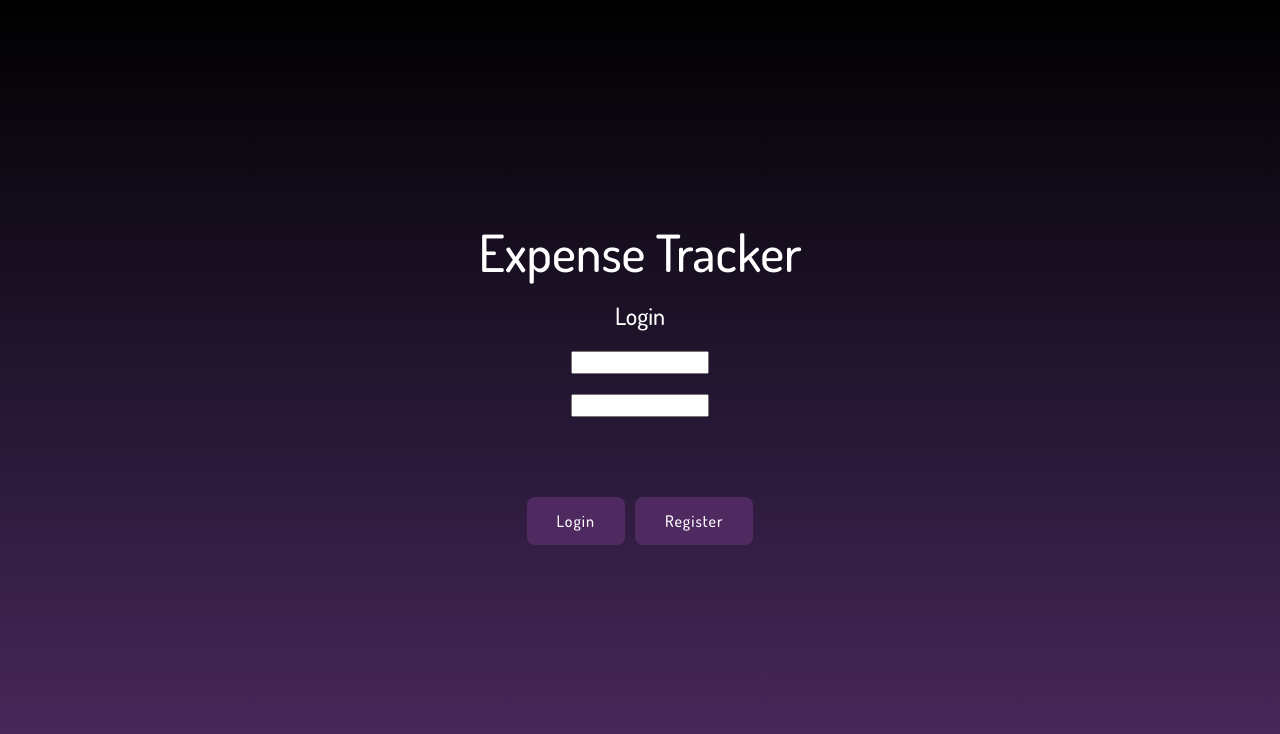
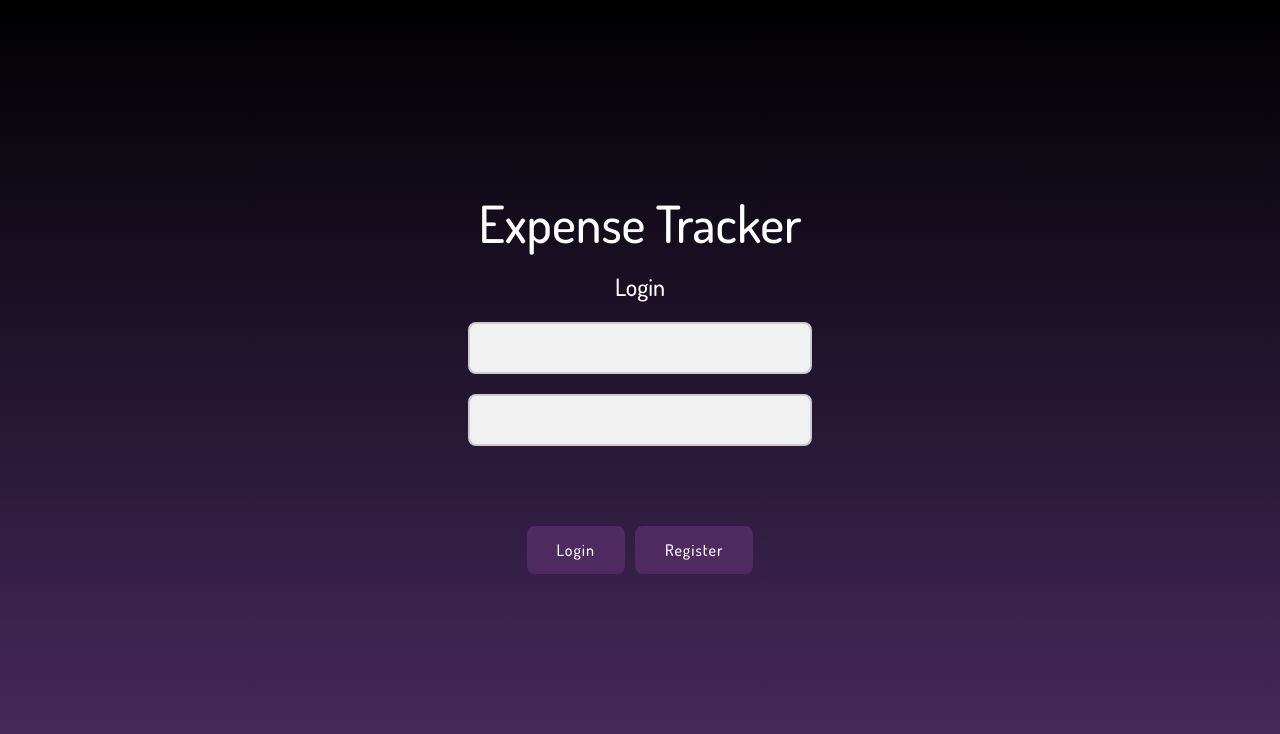
Before and after one commit to adamljouad/special-potato, a React (Vite) app: page / in a window 1280 px wide. Shown: the top 734 px of the page. Built offline with nearby package versions, Linux system fonts and the light colour scheme.

Commit message:
feat: improve login and dashboard UI with styled input fields, date display, and enhanced button interactions

```diff
--- a/src/App.css
+++ b/src/App.css
@@ -116,3 +116,39 @@
   outline: none;
   box-shadow: 0 0 0 3px rgba(76, 66, 158, 0.5);
 }
+
+.username-input {
+  width: 300px;
+  padding: 14px 20px;
+  margin-bottom: 20px;
+  font-size: 16px;
+  background-color: #f1f1f1;
+  border: 2px solid #ccc;
+  border-radius: 8px;
+  font-weight: bold;
+  transition: all 0.3s ease;
+}
+
+.username-input:focus {
+  outline: none;
+  border-color: #4f2a61;
+  background-color: #e6e6e6;
+}
+
+.password-input {
+  width: 300px;
+  padding: 14px 20px;
+  margin-bottom: 20px;
+  font-size: 16px;
+  background-color: #f1f1f1;
+  border: 2px solid #ccc;
+  border-radius: 8px;
+  font-weight: bold;
+  transition: all 0.3s ease;
+}
+
+.password-input:focus {
+  outline: none;
+  border-color: #4f2a61;
+  background-color: #e6e6e6;
+}
--- a/src/components/dashboard.css
+++ b/src/components/dashboard.css
@@ -36,6 +36,7 @@ p {
 .app-title {
   margin-left: 10px;
   margin-right: 10px;
+  margin-bottom: 20px;
   background: linear-gradient(#ffffff 0%, #bc75ff 60%, #4f2a61 100%);
   -webkit-background-clip: text;
   background-clip: text;
@@ -87,6 +88,7 @@ p {
 .container {
   display: flex;
   justify-content: center;
+  margin-top: 50px;
 }
 
 input {
--- a/src/components/dashboard.jsx
+++ b/src/components/dashboard.jsx
@@ -7,9 +7,18 @@ function Dashboard() {
   const [purchases, setPurchases] = useState([]);
   const [purchaseAmount, setPurchaseAmount] = useState('');
   const [purchaseCategory, setPurchaseCategory] = useState('Groceries');
-  const [purchaseDate, setPurchaseDate] = useState()
+  const [purchaseDate, setPurchaseDate] = useState();
+  const [categoryTotal, setCategoryTotal] = useState(0);
   let [total, setTotal] = useState(0);
   const navigate = useNavigate();
+
+  const today = new Date(Date.now())
+  useEffect(() => {
+    setPurchaseDate(today)
+  }, [])
+  const day = today.getDate();
+  const month = today.getMonth() + 1;
+  const year = today.getFullYear();
 
   const formatDate = (dateString) => {
     if (!dateString) return '';
@@ -62,6 +71,7 @@ function Dashboard() {
     setTotal(newTotal);
   }, [purchases]);
 
+
   const resetPurchases = () => {
     setPurchases([]);
     localStorage.removeItem(`purchases_${currentUser}`)
@@ -88,9 +98,10 @@ function Dashboard() {
       </div>
       <div className='dashboard-body'>
       <h2 className='title'>Welcome, {currentUser}</h2>
+      <p>{day}/{month}/{year}</p>
         <div className="container">
           <div className='input-box'>
-            <h3>Amount</h3>
+            <h3 className='amount-text'>Amount</h3>
             <input className='amount-input'  value={purchaseAmount} onChange={(e) => setPurchaseAmount(e.target.value)}></input>
             <h3>Category</h3>
             <select className='select-dropdown' value={purchaseCategory} onChange={(e) => setPurchaseCategory(e.target.value)}>
@@ -186,8 +197,10 @@ function Dashboard() {
             </ul>
           </div>
         </div>
+        <p className='coffee-text'>Built with ☕ & focus.</p>
       </div>
     </div>
+
   )
 }
 
--- a/src/components/login.jsx
+++ b/src/components/login.jsx
@@ -40,9 +40,9 @@ function Login() {
     <div className='login-body'>
       <h1 className='title'>Expense Tracker</h1>
       <h2>Login</h2>
-      <input value={inputUsername} onChange={(e) => setInputUsername(e.target.value)}></input>
+      <input className='username-input'value={inputUsername} onChange={(e) => setInputUsername(e.target.value)}></input>
       <div>
-      <input type='password' value={inputPassword} onChange={(e) => setInputPassword(e.target.value)}></input>
+      <input className='password-input' type='password' value={inputPassword} onChange={(e) => setInputPassword(e.target.value)}></input>
       </div>
       <div className='button-container'>
         <button onClick={tryLogin} className='login-button'>Login</button>
```
